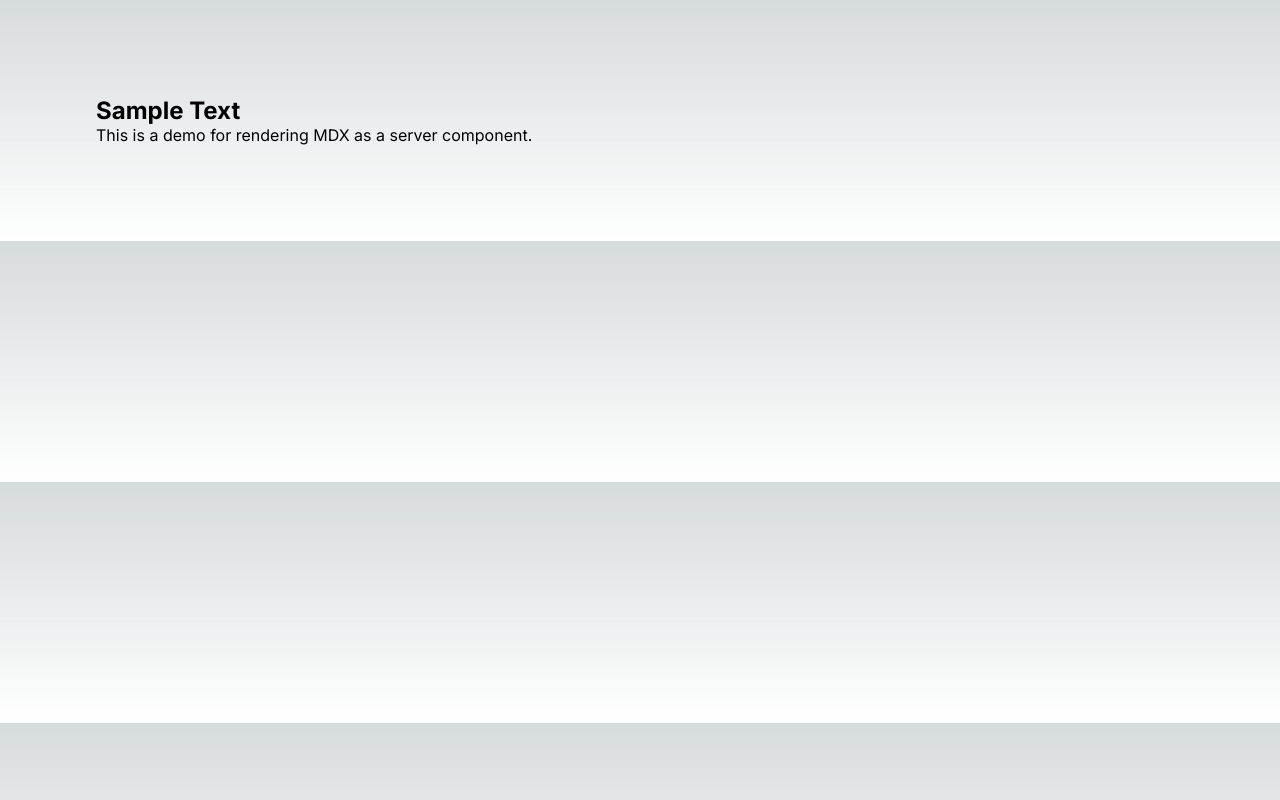
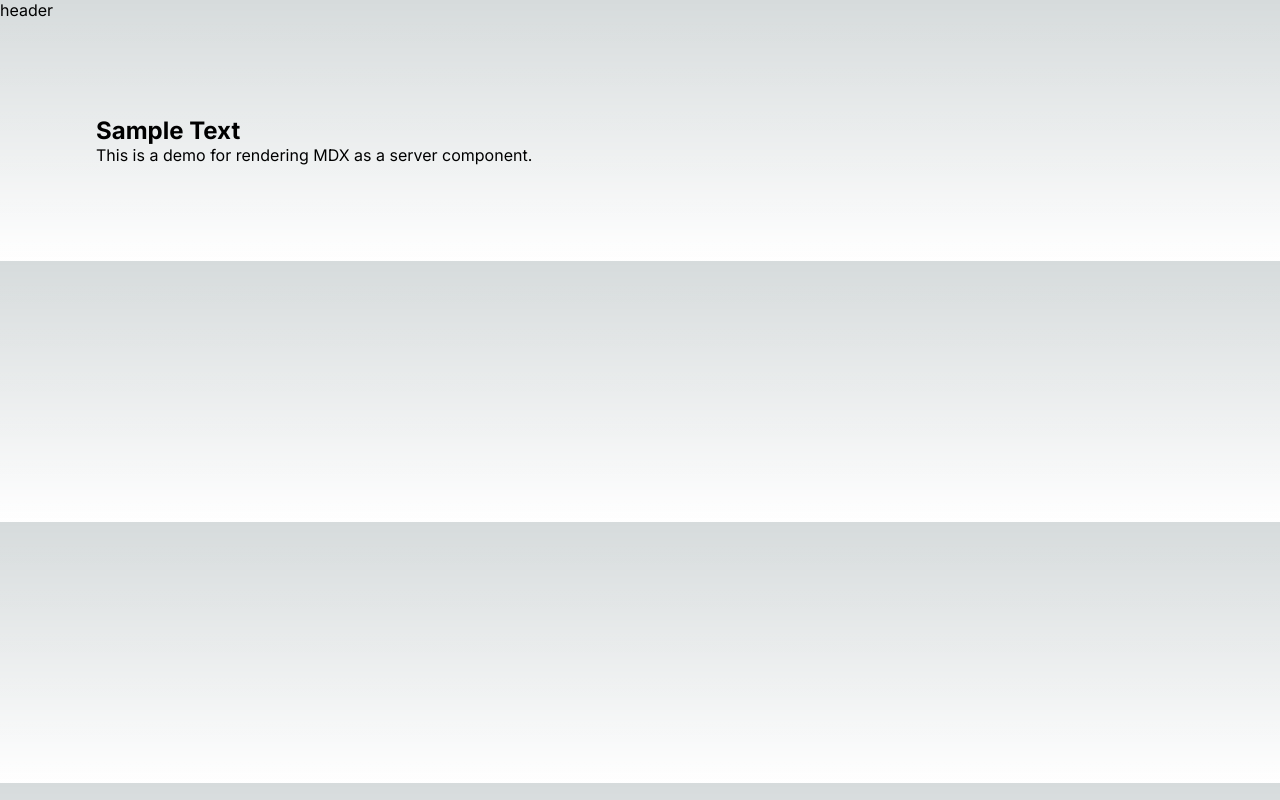
Before and after one commit to sushidesu/next-app-router-with-mdx-page, a Next.js app: page / in a window 1280 px wide. Built offline with nearby package versions, Linux system fonts and the light colour scheme.

Commit message:
add header

```diff
--- a/src/app/layout.tsx
+++ b/src/app/layout.tsx
@@ -1,11 +1,11 @@
-import './globals.css'
-import { Inter } from 'next/font/google'
+import "./globals.css"
+import { Inter } from "next/font/google"
 
-const inter = Inter({ subsets: ['latin'] })
+const inter = Inter({ subsets: ["latin"] })
 
 export const metadata = {
-  title: 'Create Next App',
-  description: 'Generated by create next app',
+  title: "Create Next App",
+  description: "Generated by create next app",
 }
 
 export default function RootLayout({
@@ -15,7 +15,10 @@
 }) {
   return (
     <html lang="en">
-      <body className={inter.className}>{children}</body>
+      <body className={inter.className}>
+        <header>header</header>
+        {children}
+      </body>
     </html>
   )
 }
```
